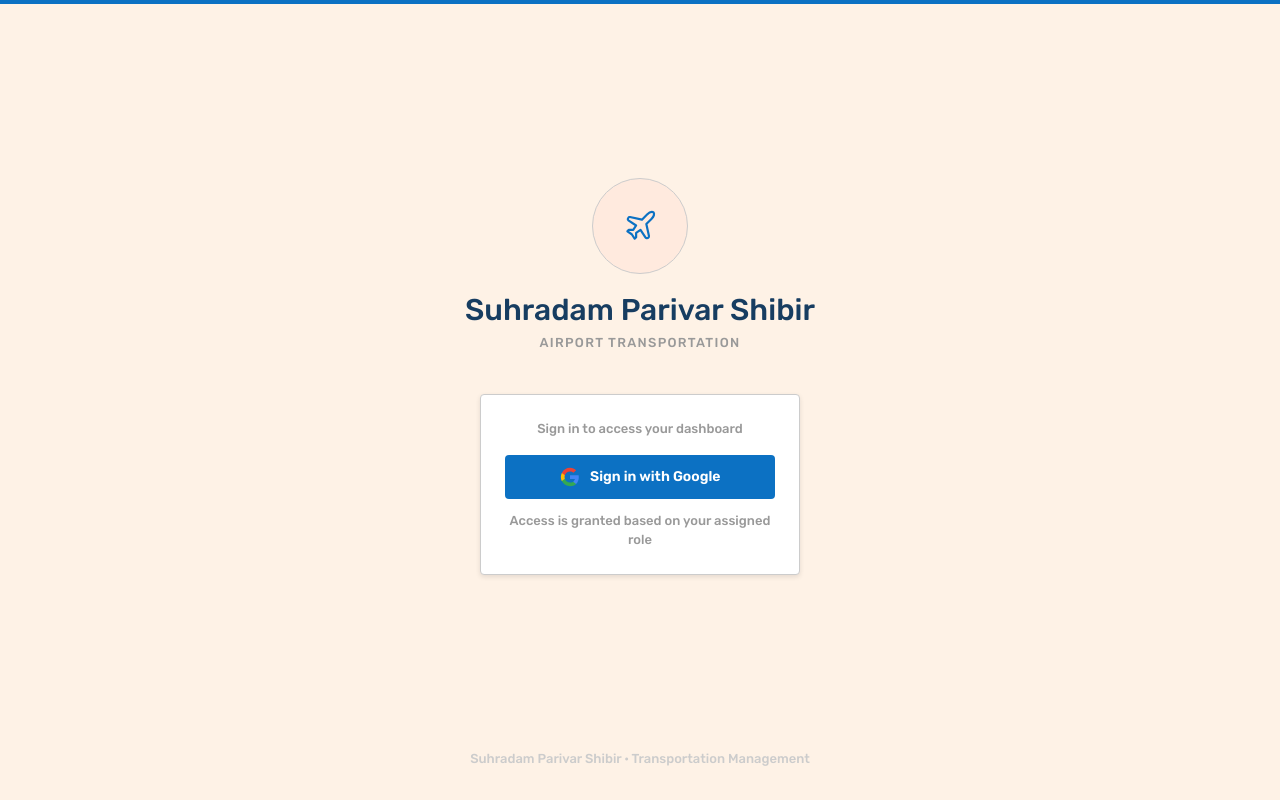
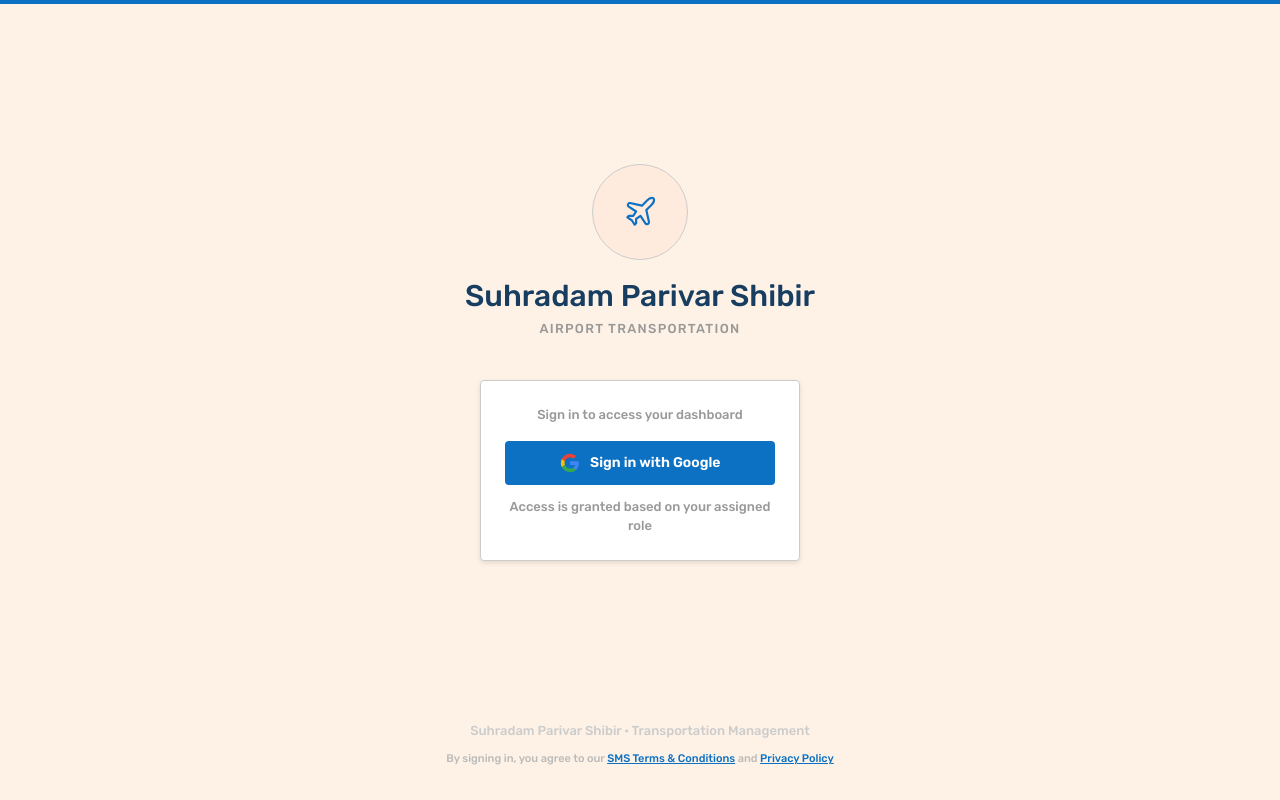
Before and after one commit to divyang-parmar/SYS-Transportation-2026, a React (Vite) app in the folder Frontend/Airport Transportation Management App/: page / in a window 1280 px wide. Built offline with nearby package versions, Linux system fonts and the light colour scheme; no server answers.

Commit message:
Added: Privacy policy and terms of service links

```diff
--- a/Frontend/Airport Transportation Management App/src/app/components/LoginScreen.tsx
+++ b/Frontend/Airport Transportation Management App/src/app/components/LoginScreen.tsx
@@ -140,8 +140,30 @@ export function LoginScreen({ onLogin }: Props) {
         </div>
       </div>
 
-      <div style={{ paddingBottom: "32px", textAlign: "center", fontSize: "13px", color: "#CCCCCC" }}>
-        Suhradam Parivar Shibir · Transportation Management
+      <div style={{ paddingBottom: "32px", textAlign: "center" }}>
+        <p style={{ fontSize: "13px", color: "#CCCCCC", marginBottom: "10px" }}>
+          Suhradam Parivar Shibir · Transportation Management
+        </p>
+        <p style={{ fontSize: "11px", color: "#BBBBBB", lineHeight: 1.6 }}>
+          By signing in, you agree to our{" "}
+          <a
+            href="https://docs.google.com/document/d/1FvaXQblgTKI6oMFf9ciQ-mbHMAAHGALbzd4kueXtZ5A/edit?tab=t.0"
+            target="_blank"
+            rel="noopener noreferrer"
+            style={{ color: "#0C71C3", textDecoration: "underline" }}
+          >
+            SMS Terms &amp; Conditions
+          </a>
+          {" "}and{" "}
+          <a
+            href="https://docs.google.com/document/d/1FvaXQblgTKI6oMFf9ciQ-mbHMAAHGALbzd4kueXtZ5A/edit?tab=t.0"
+            target="_blank"
+            rel="noopener noreferrer"
+            style={{ color: "#0C71C3", textDecoration: "underline" }}
+          >
+            Privacy Policy
+          </a>
+        </p>
       </div>
 
       {step !== "idle" && (
```
